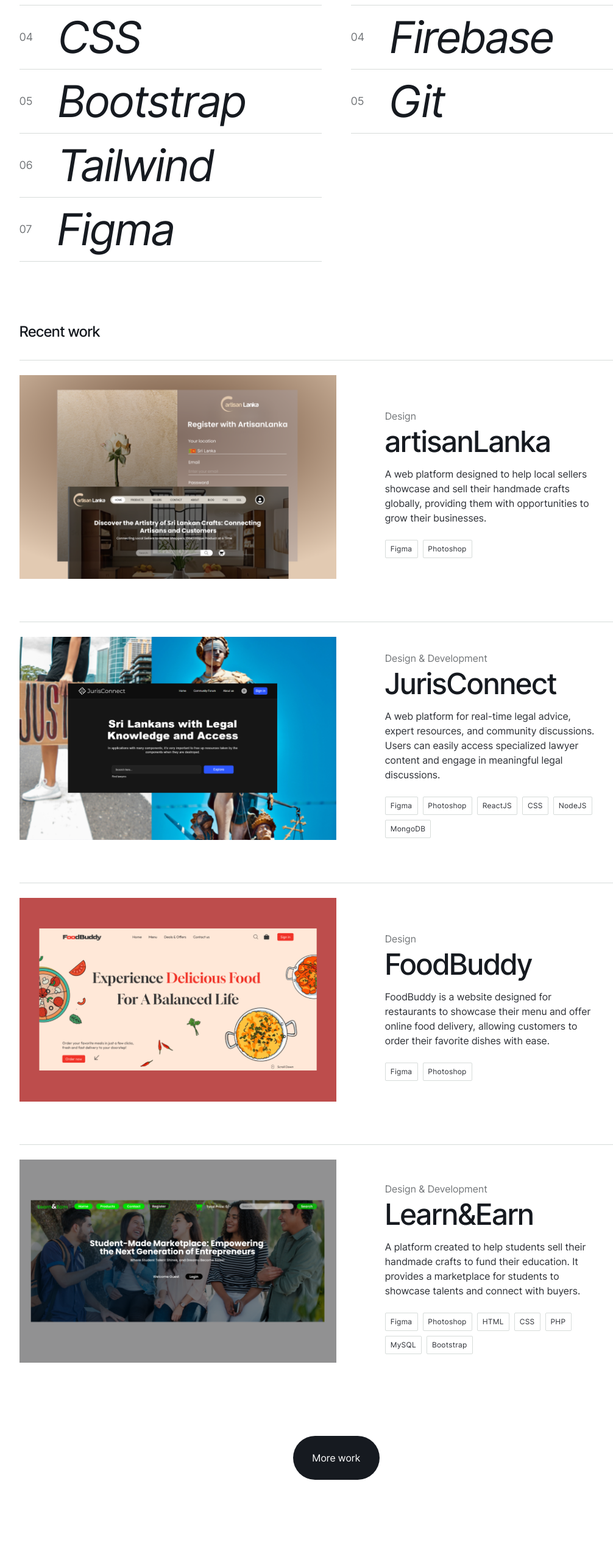
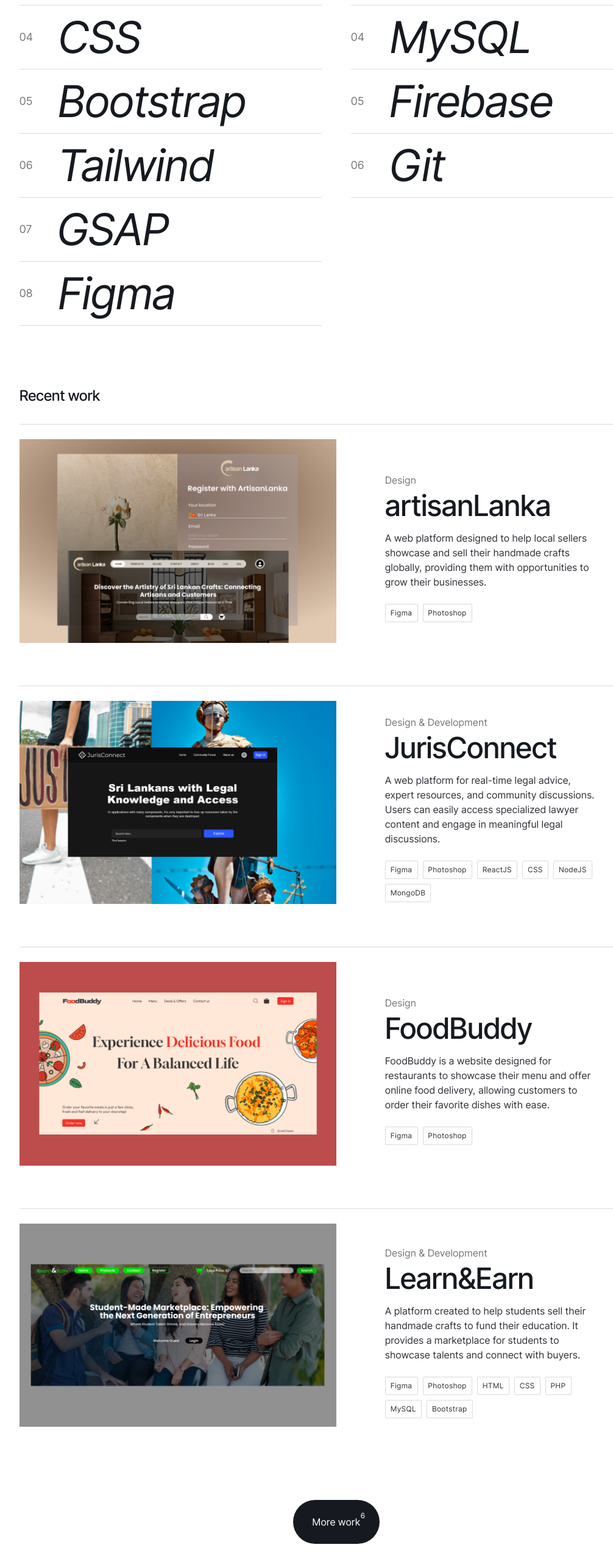
Before and after one commit to Tharindu-Lakmal/My-Portfolio, a React (Vite) app in the folder frontend/: page / in a window 1280 px wide. Shown: the part 1849-4395 px from the top of the page at 61% size, without its empty margins (88-1094 px from the left). Built offline with nearby package versions, Linux system fonts and the light colour scheme.

Commit message:
features and card added

```diff
--- a/frontend/src/assets/assets.js
+++ b/frontend/src/assets/assets.js
@@ -1,8 +1,6 @@
 import user from './user.png'
 import userbig from './userbig.jpeg'
 
-import card5 from './card5.png'
-import card6 from './card6.png'
 import card7 from './card7.png'
 import card8 from './card8.png'
 
@@ -26,6 +24,7 @@ import JurisConnect from './JurisConnect.png'
 import FoodBuddy from './foodBuddy.png'
 import MyPortfolio from './MyPortfolio.png'
 import SUSLWebPeoject from './SUSLWebPeoject.png'
+import FoodTop from './FoodTop.png'
 
 import bootstrap from './bootstrap.svg'
 import figma from './figma.svg'
@@ -288,7 +287,7 @@ export const top_work = [
 ]
 
 
-export const slider = [artisanLanka, FoodBuddy, JurisConnect, MyPortfolio, SUSLWebPeoject, card6, card7, card8]
+export const slider = [artisanLanka, FoodBuddy, JurisConnect, MyPortfolio, SUSLWebPeoject, FoodTop, card7, card8]
 
 
 export const frontend_skills = [
@@ -318,8 +317,12 @@ export const frontend_skills = [
     },
     {
         number: "07",
+        type: "GSAP"
+    },
+    {
+        number: "08",
         type: "Figma"
-    },
+    }
 ]
 
 export const backend_skills = [
@@ -337,10 +340,14 @@ export const backend_skills = [
     },
     {
         number: "04",
+        type: "MySQL"
+    },
+    {
+        number: "05",
         type: "Firebase"
     },
     {
-        number: "05",
+        number: "06",
         type: "Git"
-    },
+    }
 ]
--- a/frontend/src/components/Footer/Footer.jsx
+++ b/frontend/src/components/Footer/Footer.jsx
@@ -28,7 +28,7 @@ const Footer = () => {
                   <a href="mailto:tharindulakmal.k8@gmail.com">tharindulakmal.k8@gmail.com</a>
                 </button>
                 <button className="phone linkBtn">
-                  <a href='https://m.me/tharindulakmal99' target='_blank'>
+                  <a href='https://wa.me/+94758061381?text=Hello, how can I help you?' target='_blank'>
                     Find me
                     <img src={assets.whatsapp} alt="" />
                   </a>
@@ -40,7 +40,7 @@ const Footer = () => {
             <div className="social-links">
               <div className="social-links-inner">
                 <iframe src="https://lottie.host/embed/fff8f992-0dd2-479c-92ac-0f69f1dfa53d/rXfmeRCLiA.json"></iframe>
-                <a href='https://linkedin.com/in/tharindu-lakmal-1b09022a2' target='_blank' className="social-link">LinkdIn</a>
+                <a href='https://www.linkedin.com/in/tharindulakmal99' target='_blank' className="social-link">LinkdIn</a>
                 <a href='https://github.com/Tharindu-Lakmal' target='_blank' className="social-link">GitHub</a>
               </div>
             </div>
--- a/frontend/src/components/Home/Work/Work.css
+++ b/frontend/src/components/Home/Work/Work.css
@@ -137,7 +137,7 @@
 
 .btn-work {
     position: relative;
-    color: var(--text-light);
+    color: var(--text-light-extra);
     padding: 24px 32px;
     border: none;
     border-radius: 50px;
@@ -145,6 +145,15 @@
     width: fit-content;
     margin: 40px auto 0;
     overflow: hidden;
+}
+
+.btn-work p {
+    position: absolute;
+    top: 14px;
+    right: 24px;
+    font-size: 12px;
+    color: var(--text-light);
+    z-index: 10;
 }
 
 .btn-work a {
--- a/frontend/src/components/Home/Work/Work.jsx
+++ b/frontend/src/components/Home/Work/Work.jsx
@@ -1,10 +1,13 @@
 import React from 'react'
 import './Work.css'
-import { top_work } from '../../../assets/assets'
+import { all_work, top_work } from '../../../assets/assets'
 import { Link } from 'react-router-dom'
 
 
 const Work = () => {
+
+    let len = all_work.length;
+
   return (
     <div className='works'>
         <div className="work-container">
@@ -26,7 +29,7 @@ const Work = () => {
                             <div className="work-content">
 
                                 <div className="work-top">
-                                    <p className="category">{item.category} <span><a href={item.Link}><img src={item.git_icon} alt="" /></a></span></p>
+                                    <p className="category">{item.category} <span><a href={item.Link} target='_blank'><img src={item.git_icon} alt="" /></a></span></p>
                                     <h2 className="name">{item.name}</h2>
                                 </div>
                                 <div className="work-bottom">
@@ -50,6 +53,7 @@ const Work = () => {
 
             <button className="btn-work btn-dark">
                 <Link to = '/work'>More work</Link>
+                <p>{len}</p>
             </button>
 
         </div>
--- a/frontend/src/components/Work/AllWork/AllWork.jsx
+++ b/frontend/src/components/Work/AllWork/AllWork.jsx
@@ -19,12 +19,12 @@ const AllWork = () => {
 
                         <div className="main-heading">
                             <h2>{item.name}</h2>
-                            <p>{item.category}<a href={item.Link}><img src={item.git_icon} alt="" /></a></p>
+                            <p>{item.category}<a href={item.Link} target='_blank'><img src={item.git_icon} alt="" /></a></p>
                         </div>
                     </div>
 
                     <div className="allWork-sub-content">
-                        <p className="description">{item.description}</p>
+                        <p className="description"><span>{item.type}</span>{item.description}</p>
 
                         <p className="tools">
                             {item.tools && item.tools.map((tool, toolIndex) => (
--- a/frontend/src/components/Work/Design/Design.jsx
+++ b/frontend/src/components/Work/Design/Design.jsx
@@ -19,7 +19,7 @@ const Design = () => {
 
                         <div className="main-heading">
                             <h2>{item.name}</h2>
-                            <p>{item.category}<a href={item.Link}><img src={item.git_icon} alt="" /></a></p>
+                            <p>{item.category}<a href={item.Link} target='_blank'><img src={item.git_icon} alt="" /></a></p>
                         </div>
                     </div>
 
--- a/frontend/src/components/Work/Development/Development.jsx
+++ b/frontend/src/components/Work/Development/Development.jsx
@@ -19,7 +19,7 @@ const Development = () => {
 
                         <div className="main-heading">
                             <h2>{item.name}</h2>
-                            <p>{item.category}<a href={item.Link}><img src={item.git_icon} alt="" /></a></p>
+                            <p>{item.category}<a href={item.Link} target='_blank'><img src={item.git_icon} alt="" /></a></p>
                         </div>
                     </div>
 
```
Also changed, not shown: frontend/src/assets/FoodTop.png (added), frontend/src/assets/whatsapp.png.
